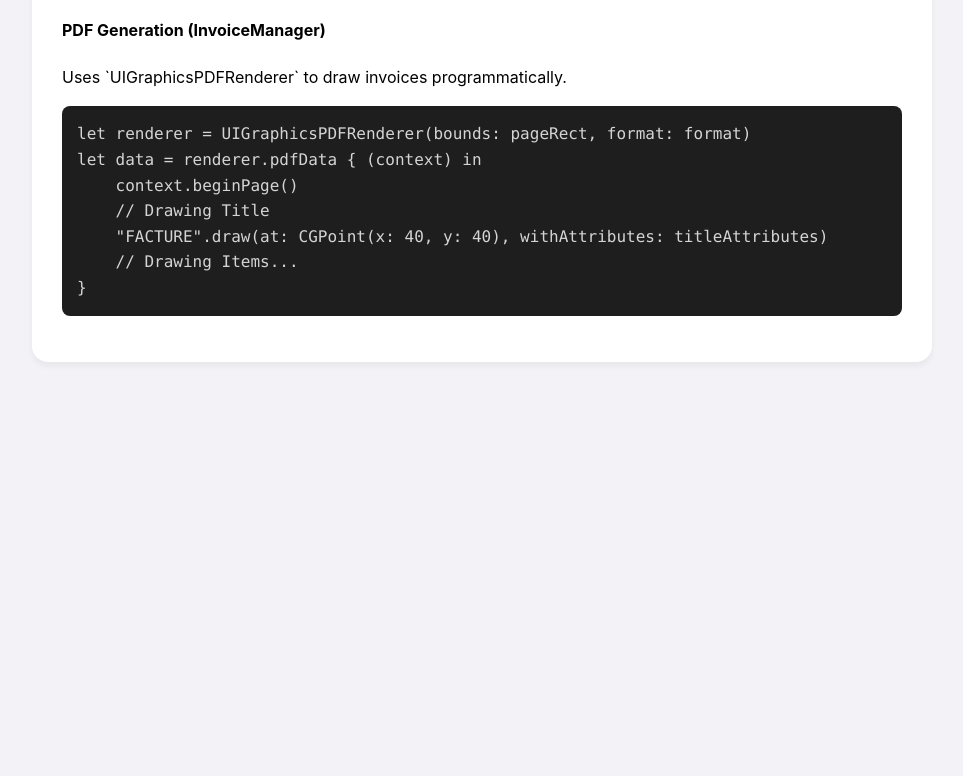
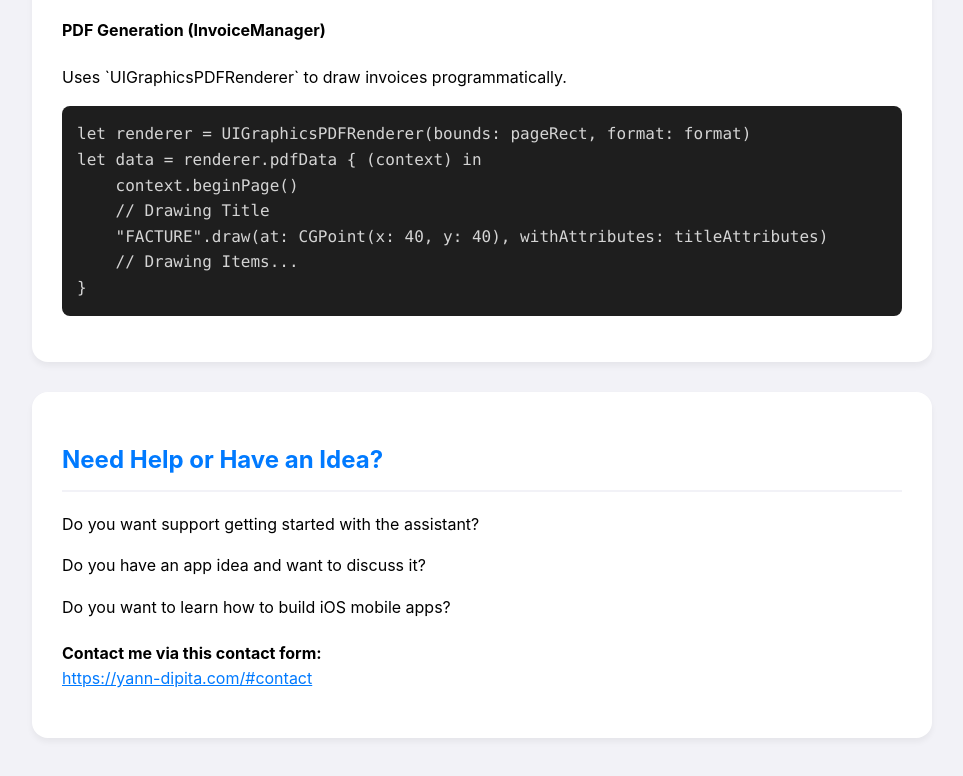
Before and after one commit to kingcrud12/Easy-task-landing-page, a plain HTML site: page documentation.html in a window 1280 px wide. Shown: the part 2224-3000 px from the top of the page, without its empty margins (158-1121 px from the left). Before the commit the page ends 2636 px from the top, so only its background shows below. Drawn offline with Linux system fonts and the light colour scheme.

Commit message:
updating doc

```diff
--- a/documentation.html
+++ b/documentation.html
@@ -274,6 +274,36 @@ let data = renderer.pdfData { (context) in
     // Drawing Items...
 }</code></pre>
         </section>
+
+        <!-- CONTACT SECTION -->
+        <section id="contact-doc">
+            <h2 class="lang-en">Need Help or Have an Idea?</h2>
+            <h2 class="lang-fr hidden">Besoin d'aide ou une idée ?</h2>
+
+            <div class="lang-en">
+                <p>Do you want support getting started with the assistant?</p>
+                <p>Do you have an app idea and want to discuss it?</p>
+                <p>Do you want to learn how to build iOS mobile apps?</p>
+
+                <p style="margin-top: 20px;">
+                    <strong>Contact me via this contact form:</strong><br>
+                    <a href="https://yann-dipita.com/#contact" target="_blank"
+                        style="color: var(--primary); text-decoration: underline;">https://yann-dipita.com/#contact</a>
+                </p>
+            </div>
+
+            <div class="lang-fr hidden">
+                <p>Vous souhaitez être accompagné dans la prise en main de l'assistant ?</p>
+                <p>Vous avez une idée d'application et vous souhaitez me contacter pour en discuter ?</p>
+                <p>Vous souhaitez apprendre à faire des applications mobiles IOS ?</p>
+
+                <p style="margin-top: 20px;">
+                    <strong>Contactez-moi via ce formulaire de contact :</strong><br>
+                    <a href="https://yann-dipita.com/#contact" target="_blank"
+                        style="color: var(--primary); text-decoration: underline;">https://yann-dipita.com/#contact</a>
+                </p>
+            </div>
+        </section>
     </div>
     <script>
         let currentLang = 'en';
```
